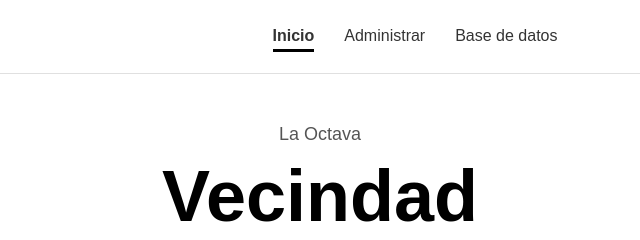
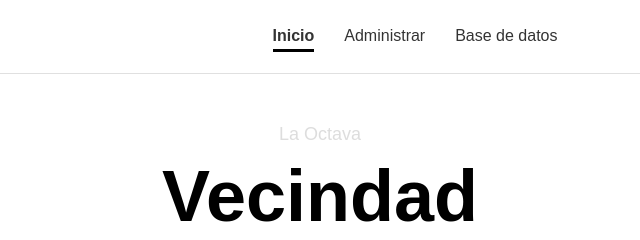
Before and after one commit to Juankos0714/proyecto-gitflow, a plain HTML site: page index.html in a window 1280 px wide. Shown: the top 240 px of the page, 150-790 px from the left. Drawn offline with Linux system fonts and the light colour scheme.

Commit message:
Update css

```diff
--- a/styles/style.css
+++ b/styles/style.css
@@ -91,7 +91,7 @@ nav ul li a.active {
 
 .subtitle {
     font-size: 18px;
-    color: #555;
+    color: #5553;
 }
 
 .main-title {
```
